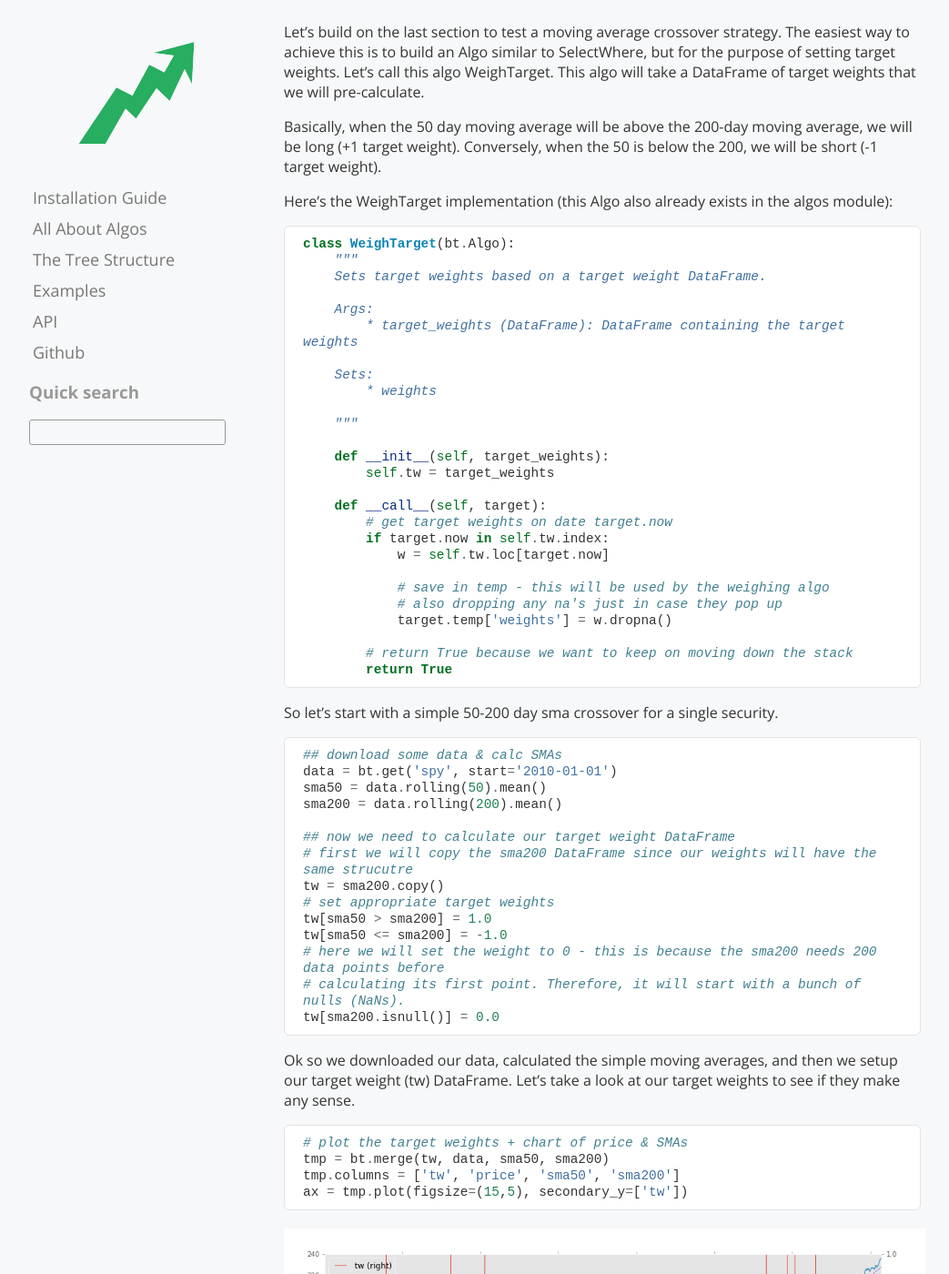
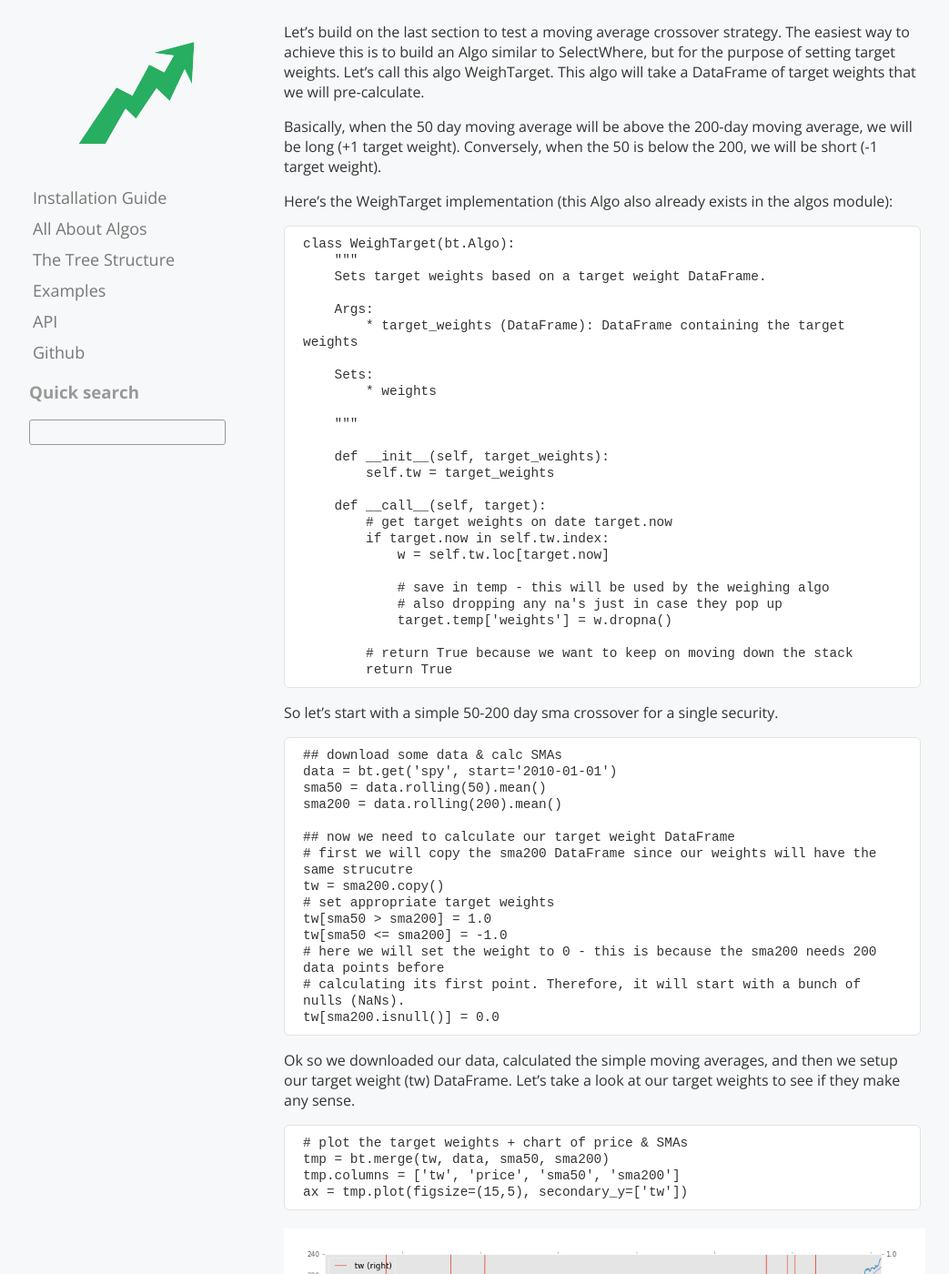
Before and after one commit to pmorissette/bt, a Sphinx documentation site: the page built from docs/source/examples-nb.rst, in a window 1280 px wide and 1400 px high, scrolled down 6846 px. Shown: the whole window at 91% size, without its empty margins (128-1171 px from the left). Built offline with Sphinx 7.4.7, drawn with Linux system fonts in a browser that asks for light colours; some web fonts are replaced; pages that are not in the unit, such as notebooks, are missing from menus; some of the changed text lies outside the part shown.

```diff
--- a/docs/source/examples-nb.rst
+++ b/docs/source/examples-nb.rst
@@ -1,5 +1,3 @@
-
-
 SMA Strategy
 ------------
 
@@ -15,11 +13,11 @@ Given the flexibility of **bt**, there is no strict rule. The average calculatio
 
 Now that we know what we have to do, let's get started. First we will download some data and calculate the simple moving average.
 
-.. code:: python
+.. code:: ipython2
 
     import bt
 
-.. code:: python
+.. code:: ipython2
 
     # download data
     data = bt.get('aapl,msft,c,gs,ge', start='2010-01-01')
@@ -32,7 +30,7 @@ Now that we know what we have to do, let's get started. First we will download s
 
 It's always a good idea to plot your data to make sure it looks ok. So let's see how the data + sma plot looks like.
 
-.. code:: python
+.. code:: ipython2
 
     # let's see what the data looks like - this is by no means a pretty chart, but it does the job
     plot = bt.merge(data, sma).plot(figsize=(15, 5))
@@ -52,9 +50,9 @@ Before we do that, let's think about how we will code it. We could pass the SMA
 
 For example, what if we wanted to select securities that were below their sma? Or what if we only wanted securities that were 5% above their sma?
 
-What we could do instead is pre-calculate the selection logic DataFrame (a fast, vectorized operation) and write a generic Algo that takes in this boolean DataFrame and returns the securities where the value is True on a given date. This will be much faster and much more reusable. Let's see how the implementation looks like.
+What we could do instead is pre-calculate the selection logic DataFrame (a fast, vectorized operation) and write a generic Algo that takes in this boolean DataFrame and returns the securities where the value is True on a given date. This will be must faster and much more reusable. Let's see how the implementation looks like.
 
-.. code:: python
+.. code:: ipython2
 
     class SelectWhere(bt.Algo):
 
@@ -101,7 +99,7 @@ All we have to do now is pass in a signal matrix. In our case, it's quite easy::
 
 Simple, concise and more importantly, fast! Let's move on and test the strategy.
 
-.. code:: python
+.. code:: ipython2
 
     # first we create the Strategy
     s = bt.Strategy('above50sma', [SelectWhere(data > sma),
@@ -125,7 +123,7 @@ Simple, concise and more importantly, fast! Let's move on and test the strategy.
 
 So just to recap, we created the strategy, created the backtest by joining Strategy+Data, and ran the backtest. Let's see the results.
 
-.. code:: python
+.. code:: ipython2
 
     # what does the equity curve look like?
     res.plot()
@@ -136,7 +134,7 @@ So just to recap, we created the strategy, created the backtest by joining Strat
     :class: pynb
 
 
-.. code:: python
+.. code:: ipython2
 
     # and some performance stats
     res.display()
@@ -208,7 +206,7 @@ Nothing stellar but at least you learnt something along the way (I hope).
 
 Oh, and one more thing. If you were to write your own "library" of backtests, you might want to write yourself a helper function that would allow you to test different parameters and securities. That function might look something like this:
 
-.. code:: python
+.. code:: ipython2
 
     def above_sma(tickers, sma_per=50, start='2010-01-01', name='above_sma'):
         """
@@ -231,7 +229,7 @@ Oh, and one more thing. If you were to write your own "library" of backtests, yo
 
 This function allows us to easily generate backtests. We could easily compare a few different SMA periods. Also, let's see if we can beat a long-only allocation to the SPY.
 
-.. code:: python
+.. code:: ipython2
 
     # simple backtest to test long-only allocation
     def long_only_ew(tickers, start='2010-01-01', name='long_only_ew'):
@@ -266,7 +264,7 @@ This function allows us to easily generate backtests. We could easily compare a
     0%                          100%
     [############################# ] | ETA: 00:00:00
 
-.. code:: python
+.. code:: ipython2
 
     res2.plot(freq='m')
 
@@ -276,7 +274,7 @@ This function allows us to easily generate backtests. We could easily compare a
     :class: pynb
 
 
-.. code:: python
+.. code:: ipython2
 
     res2.display()
 
@@ -355,7 +353,7 @@ Basically, when the 50 day moving average will be above the 200-day moving avera
 
 Here's the WeighTarget implementation (this Algo also already exists in the algos module):
 
-.. code:: python
+.. code:: ipython2
 
     class WeighTarget(bt.Algo):
         """
@@ -387,7 +385,7 @@ Here's the WeighTarget implementation (this Algo also already exists in the algo
 
 So let's start with a simple 50-200 day sma crossover for a single security.
 
-.. code:: python
+.. code:: ipython2
 
     ## download some data & calc SMAs
     data = bt.get('spy', start='2010-01-01')
@@ -407,7 +405,7 @@ So let's start with a simple 50-200 day sma crossover for a single security.
 
 Ok so we downloaded our data, calculated the simple moving averages, and then we setup our target weight (tw) DataFrame. Let's take a look at our target weights to see if they make any sense.
 
-.. code:: python
+.. code:: ipython2
 
     # plot the target weights + chart of price & SMAs
     tmp = bt.merge(tw, data, sma50, sma200)
@@ -425,7 +423,7 @@ As mentioned earlier, it's always a good idea to plot your strategy data. It is
 
 Now let's move on with the Strategy & Backtest.
 
-.. code:: python
+.. code:: ipython2
 
     ma_cross = bt.Strategy('ma_cross', [WeighTarget(tw),
                                         bt.algos.Rebalance()])
@@ -441,7 +439,7 @@ Now let's move on with the Strategy & Backtest.
     0%                          100%
     [############################# ] | ETA: 00:00:00
 
-.. code:: python
+.. code:: ipython2
 
     res.plot()
 
@@ -463,7 +461,7 @@ The most straightforward way would be to test the different sub-strategies, extr
 
 Let's see how this looks:
 
-.. code:: python
+.. code:: ipython2
 
     # first let's create a helper function to create a ma cross backtest
     def ma_cross(ticker, start='2010-01-01',
@@ -520,7 +518,7 @@ Let's see how this looks:
     0%                          100%
     [############################# ] | ETA: 00:00:00
 
-.. code:: python
+.. code:: ipython2
 
     res.plot()
 
@@ -530,7 +528,7 @@ Let's see how this looks:
     :class: pynb
 
 
-.. code:: python
+.. code:: ipython2
 
     res.plot_weights()
 
@@ -549,7 +547,7 @@ This means that the parent strategy can use the price information (which reflect
 
 Perhaps some code will help:
 
-.. code:: python
+.. code:: ipython2
 
     # once again, we will create a few backtests
     # these will be the child strategies
@@ -579,7 +577,7 @@ Perhaps some code will help:
     0%                          100%
     [############################# ] | ETA: 00:00:00
 
-.. code:: python
+.. code:: ipython2
 
     res.plot()
 
@@ -589,7 +587,7 @@ Perhaps some code will help:
     :class: pynb
 
 
-.. code:: python
+.. code:: ipython2
 
     res.plot_weights()
 
```
Also changed, not shown: docs/source/intro.rst (+10 -11 lines), 1 other file.
